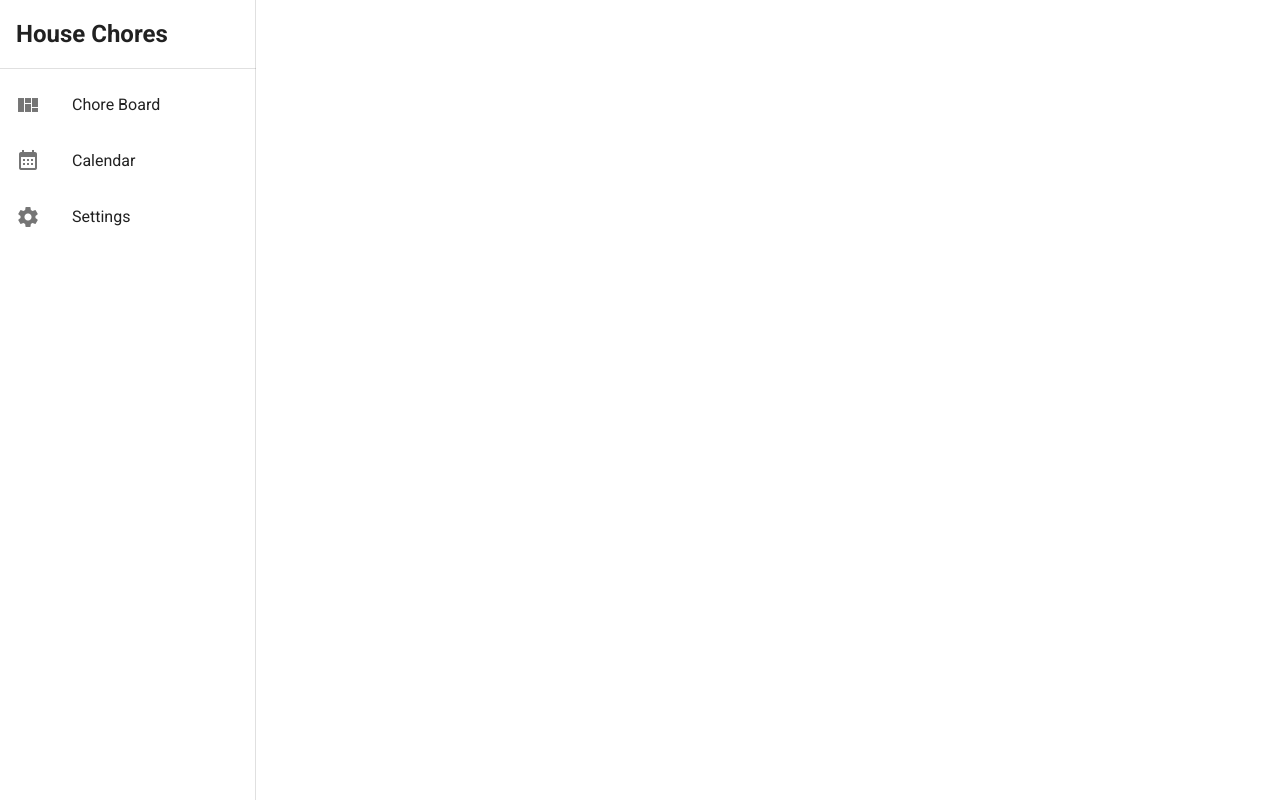
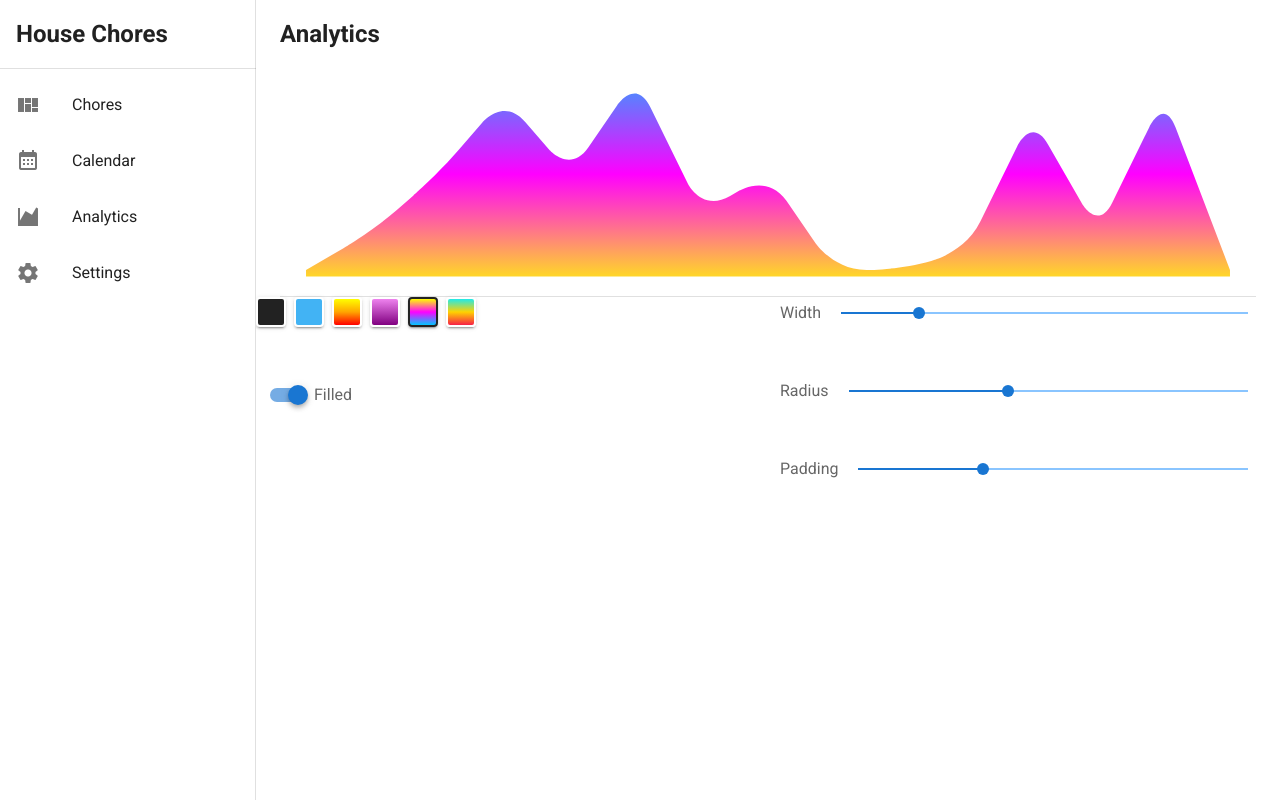
Before and after one commit to NatLewJon/Chores, a Vue app: page /analytics in a window 1280 px wide. Built offline with nearby package versions, Linux system fonts and the light colour scheme.

Commit message:
Analytics screen
Added Analytics screen

```diff
--- a/src/App.vue
+++ b/src/App.vue
@@ -79,8 +79,9 @@ export default {
   data: () => ({
     drawer: null,
     links: [
-      ['mdi-view-dashboard-variant', 'Chore Board'],
+      ['mdi-view-dashboard-variant', 'Chores'],
       ['mdi-calendar-month', 'Calendar'],
+      ['mdi-chart-areaspline-variant','Analytics'],
       ['mdi-cog', 'Settings'],
     ],
   }),
--- /dev/null
+++ b/src/components/Graph.vue
@@ -0,0 +1,134 @@
+<template>
+    <div class="graph">
+
+        <v-sparkline
+        :fill="fill"
+        :gradient="selectedGradient"
+        :line-width="width"
+        :padding="padding"
+        :smooth="radius || false"
+        :value="value"
+        auto-draw
+        ></v-sparkline>
+
+        <v-divider></v-divider>
+
+        <v-row>
+        <v-col
+            cols="12"
+            md="6"
+        >
+            <v-row
+            class="fill-height"
+            align="center"
+            >
+            <v-item-group
+                v-model="selectedGradient"
+                mandatory
+            >
+                <v-row>
+                <v-item
+                    v-for="(gradient, i) in gradients"
+                    :key="i"
+                    v-slot="{ active, toggle }"
+                    :value="gradient"
+                >
+                    <v-card
+                    :style="{
+                        background: gradient.length > 1
+                        ? `linear-gradient(0deg, ${gradient})`
+                        : gradient[0],
+                        border: '2px solid',
+                        borderColor: active ? '#222' : 'white'
+                    }"
+                    width="30"
+                    height="30"
+                    class="mr-2"
+                    @click.native="toggle"
+                    ></v-card>
+                </v-item>
+                </v-row>
+            </v-item-group>
+            </v-row>
+        </v-col>
+
+        <v-col
+            cols="12"
+            md="6"
+        >
+            <v-slider
+            v-model="width"
+            label="Width"
+            min="0.1"
+            max="10"
+            step="0.1"
+            thumb-label
+            ></v-slider>
+        </v-col>
+
+        <v-col cols="6">
+            <v-row
+            class="fill-height"
+            align="center"
+            >
+            <v-switch
+                v-model="fill"
+                label="Filled"
+            ></v-switch>
+            </v-row>
+        </v-col>
+
+        <v-col
+            cols="12"
+            md="6"
+        >
+            <v-slider
+            v-model="radius"
+            label="Radius"
+            min="0"
+            max="25"
+            thumb-label
+            ></v-slider>
+        </v-col>
+
+        <v-col
+            cols="12"
+            md="6"
+            offset-md="6"
+        >
+            <v-slider
+            v-model="padding"
+            label="Padding"
+            min="0"
+            max="25"
+            thumb-label
+            ></v-slider>
+        </v-col>
+        </v-row>
+    </div>
+</template>
+
+
+<script>
+  const gradients = [
+    ['#222'],
+    ['#42b3f4'],
+    ['red', 'orange', 'yellow'],
+    ['purple', 'violet'],
+    ['#00c6ff', '#F0F', '#FF0'],
+    ['#f72047', '#ffd200', '#1feaea'],
+  ]
+
+  export default {
+    name: 'Graph',
+    data: () => ({
+      fill: true,
+      selectedGradient: gradients[4],
+      gradients,
+      padding: 8,
+      radius: 10,
+      value: [0, 2, 5, 9, 5, 10, 3, 5, 0, 0, 1, 8, 2, 9, 0],
+      width: 2,
+    }),
+  }
+</script>
--- a/src/router/index.js
+++ b/src/router/index.js
@@ -15,6 +15,11 @@ const routes = [
     component: () => import('../views/Calendar.vue')
   },
   {
+    path: '/analytics',
+    name: 'Analytics',
+    component: () => import('../views/Analytics.vue')
+  },
+  {
     path: '/settings',
     name: 'Settings',
     component: () => import('../views/Settings.vue')
--- /dev/null
+++ b/src/views/Analytics.vue
@@ -0,0 +1,22 @@
+<template>
+  <div class="analytics">
+    <h2>Analytics</h2>
+    <Graph/>
+  </div>
+</template>
+
+<script>
+import Graph from "../components/Graph.vue";
+
+export default {
+    name: 'analytics',
+    components: {Graph},
+    data: () => ({
+
+    })
+}
+</script>
+
+<style scoped>
+
+</style>
--- a/src/views/Kanban.vue
+++ b/src/views/Kanban.vue
@@ -1,6 +1,6 @@
 <template>
   <div class="kanban">
-    <h2>Kanban Board</h2>
+    <h2>Chores</h2>
     <v-row class="mb-6">
       <v-col v-for="[column] in columns" :key="column" class="px-1">
         <v-subheader class="pa-0">{{ column }}</v-subheader>
```
Also changed, not shown: src/components/HelloWorld.vue (deleted, +0 -151 lines), 1 other file (tests, documents, lock files or other folders).
